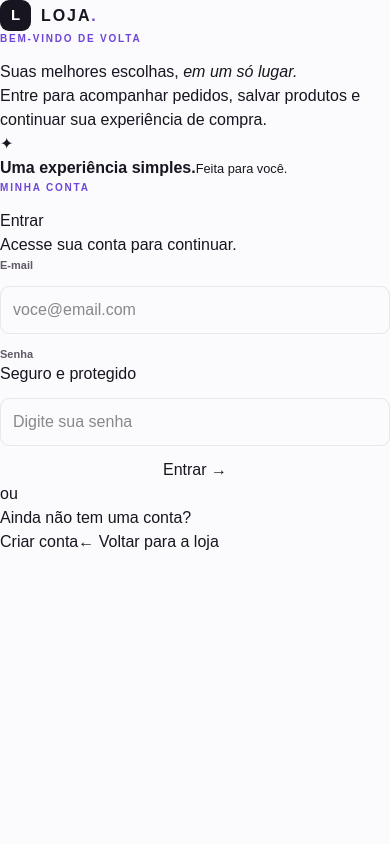
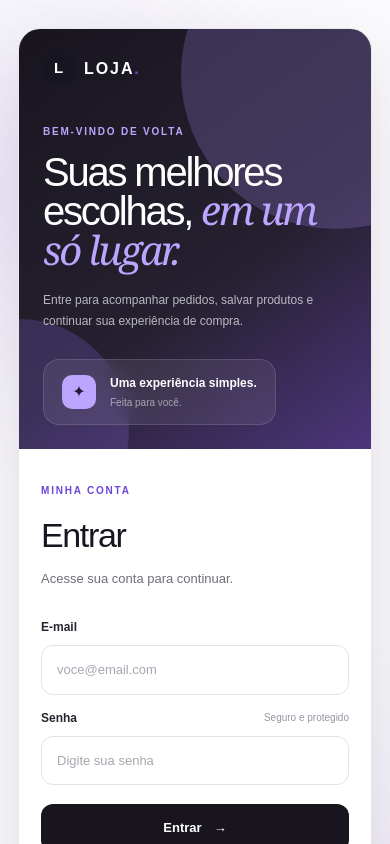
Before and after one commit to XzGuuhXz/loja, a Next.js app: page /login in a window 390 px wide. Shown: the top 844 px of the page. Built offline with nearby package versions, Linux system fonts and the light colour scheme; no server answers.

Commit message:
style: add premium authentication screen styles

```diff
--- a/app/modern.css
+++ b/app/modern.css
@@ -13,15 +13,24 @@
 .primary-btn,.buy-btn,.category,.icon-action,.cart-action,.footer-links a,.desktop-nav a { transition: transform .2s ease, color .2s ease, background-color .2s ease, border-color .2s ease, box-shadow .2s ease; }
 .primary-btn:hover,.buy-btn:hover { box-shadow:0 10px 24px rgba(23,21,31,.16); }.product-card:focus-within { border-color:#cfc5e8; box-shadow:0 14px 34px rgba(37,24,61,.08); }.search:focus-within { border-color:var(--accent); box-shadow:0 0 0 4px rgba(109,69,216,.08); }
 button:focus-visible,a:focus-visible,input:focus-visible { outline:3px solid rgba(109,69,216,.35); outline-offset:3px; }
-.sr-only { position:absolute !important; width:1px !important; height:1px !important; padding:0 !important; margin:-1px !important; overflow:hidden !important; clip:rect(0,0,0,0) !important; white-space:nowrap !important; border:0 !important; }
-.cart-icon { position:static !important; min-width:auto !important; height:auto !important; padding:0 !important; display:inline !important; background:transparent !important; color:inherit !important; font-size:17px !important; }.cart-action > span[aria-hidden='true']:last-child { top:-8px; right:-9px; }
+.sr-only { position:absolute !important; width:1px !important; height:1px !important; padding:0 !important; margin:-1px !important; overflow:hidden !important; clip:rect(0,0,0,0) !important; white-space:nowrap !important; border:0 !important; }.cart-icon { position:static !important; min-width:auto !important; height:auto !important; padding:0 !important; display:inline !important; background:transparent !important; color:inherit !important; font-size:17px !important; }.cart-action > span[aria-hidden='true']:last-child { top:-8px; right:-9px; }
 .form-grid input:invalid:not(:placeholder-shown) { border-color:#b34b5d; }.form-grid input { min-width:0; }
 .loading-state { min-height:55vh; display:grid; place-items:center; align-content:center; gap:14px; color:var(--muted); font-size:12px; }.loading-state p { margin:0; }.loading-spinner { width:30px; height:30px; border:3px solid var(--line); border-top-color:var(--accent); border-radius:50%; animation:loja-spin .8s linear infinite; }
 
-@media (max-width:900px) { .cart-controls { flex-wrap:wrap; justify-content:flex-end; } }
+/* Authentication / account screens */
+.auth-page { min-height:100vh; display:grid; place-items:center; padding:48px 24px; background:radial-gradient(circle at 12% 18%, rgba(109,69,216,.10), transparent 30%), radial-gradient(circle at 90% 82%, rgba(109,69,216,.07), transparent 28%), #fbfafc; color:var(--ink); }
+.auth-shell { width:min(1040px,100%); min-height:650px; display:grid; grid-template-columns:1.05fr .95fr; overflow:hidden; border:1px solid var(--line); border-radius:28px; background:#fff; box-shadow:0 28px 80px rgba(28,20,43,.12); animation:loja-fade-up .55s ease both; }
+.auth-showcase { position:relative; display:flex; flex-direction:column; justify-content:space-between; padding:42px; overflow:hidden; background:linear-gradient(145deg,#18151f 0%,#25202f 58%,#4c367c 100%); color:#fff; }
+.auth-showcase::before,.auth-showcase::after { content:''; position:absolute; border-radius:50%; pointer-events:none; }.auth-showcase::before { width:310px; height:310px; right:-120px; top:-110px; background:rgba(174,145,255,.22); }.auth-showcase::after { width:220px; height:220px; left:-110px; bottom:-90px; background:rgba(132,101,221,.24); }
+.auth-brand { position:relative; z-index:1; color:#fff !important; }.auth-showcase-copy { position:relative; z-index:1; max-width:480px; margin:auto 0; }.auth-showcase-copy .eyebrow { color:#bca5ff; }.auth-showcase-copy h1 { margin:14px 0 20px; font-size:clamp(42px,5vw,68px); line-height:.96; letter-spacing:-.055em; font-weight:500; }.auth-showcase-copy h1 em { color:#bca5ff; font-family:Georgia,serif; font-weight:400; }.auth-showcase-copy > p:last-child { max-width:410px; color:rgba(255,255,255,.68); line-height:1.7; font-size:14px; }
+.auth-mini-card { position:relative; z-index:1; display:flex; align-items:center; gap:14px; width:max-content; max-width:100%; padding:14px 18px; border:1px solid rgba(255,255,255,.13); border-radius:16px; background:rgba(255,255,255,.08); backdrop-filter:blur(12px); }.auth-mini-card > span { display:grid; place-items:center; width:34px; height:34px; border-radius:10px; background:#bca5ff; color:#241a37; }.auth-mini-card strong,.auth-mini-card small { display:block; }.auth-mini-card strong { font-size:12px; }.auth-mini-card small { margin-top:3px; color:rgba(255,255,255,.55); font-size:10px; }
+.auth-card { align-self:center; width:min(390px,calc(100% - 64px)); margin:auto; padding:20px 0; }.auth-card-head .eyebrow { margin-bottom:12px; }.auth-card-head h2 { margin:0; font-size:38px; letter-spacing:-.04em; }.auth-card-head > p:last-child { margin:8px 0 30px; color:var(--muted); font-size:13px; }.form-grid { display:grid; gap:9px; }.form-grid label { color:#28242f; font-size:12px; font-weight:600; }.auth-label-row { display:flex; align-items:center; justify-content:space-between; margin-top:5px; }.auth-label-row span { color:#9a94a3; font-size:10px; }.form-grid input { width:100%; box-sizing:border-box; border:1px solid #e4e0e9; border-radius:12px; padding:14px 15px; background:#fff; color:var(--ink); font:inherit; font-size:13px; outline:none; transition:border-color .2s,box-shadow .2s; }.form-grid input::placeholder { color:#aaa5b0; }.form-grid input:focus { border-color:#8d6ae0; box-shadow:0 0 0 4px rgba(109,69,216,.09); }
+.auth-submit { margin-top:10px; width:100%; display:flex; justify-content:center; align-items:center; gap:12px; border:0; border-radius:12px; padding:14px 16px; background:#18151f; color:#fff; font:inherit; font-size:13px; font-weight:700; cursor:pointer; transition:transform .2s,box-shadow .2s,opacity .2s; }.auth-submit:hover:not(:disabled) { transform:translateY(-2px); box-shadow:0 12px 25px rgba(24,21,31,.18); }.auth-submit:disabled { opacity:.65; cursor:wait; }.auth-message { margin:8px 0 0; padding:11px 12px; border-radius:10px; background:#fff3f5; color:#a33e52; font-size:11px; line-height:1.5; }
+.auth-divider { display:flex; align-items:center; gap:12px; margin:24px 0 18px; color:#aaa5b0; font-size:10px; }.auth-divider::before,.auth-divider::after { content:''; height:1px; flex:1; background:#eeeaf1; }.auth-footer-text { margin:0 0 10px; text-align:center; color:var(--muted); font-size:12px; }.auth-secondary { display:block; width:100%; box-sizing:border-box; border:1px solid #ded9e5; border-radius:12px; padding:13px 16px; text-align:center; color:#211d28; font-size:12px; font-weight:700; transition:background .2s,border-color .2s,transform .2s; }.auth-secondary:hover { background:#f8f5fb; border-color:#cfc5e8; transform:translateY(-1px); }.auth-back { display:block; margin-top:24px; text-align:center; color:#777180; font-size:11px; }.auth-back:hover { color:var(--accent); }
+
+@media (max-width:900px) { .cart-controls { flex-wrap:wrap; justify-content:flex-end; } .auth-shell { grid-template-columns:1fr; max-width:560px; }.auth-showcase { min-height:330px; padding:30px; }.auth-showcase-copy { margin:55px 0 35px; }.auth-showcase-copy h1 { font-size:48px; }.auth-card { padding:40px 0 48px; } }
 @media (max-width:700px) {
-  .announcement { padding:0 14px; text-align:center; font-size:9px; }.header-inner { height:68px; padding:0 18px; gap:12px; }.header-actions { gap:10px; }.search { width:min(42vw,180px); }
-  .hero { padding-left:18px; padding-right:18px; }.hero h1 { font-size:clamp(43px,14vw,64px); }.catalog { padding-left:18px; padding-right:18px; }.section-heading h2 { font-size:30px; }.product-grid { gap:12px; }.product-image { height:190px; }.product-info { padding:14px; }.product-info h3 { font-size:14px; }.product-description { min-height:0; }
-  .trust-banner { margin-left:18px; margin-right:18px; padding:40px 28px; }.trust-banner h2 { font-size:34px; }.trust-stat { width:115px; height:115px; }.footer-main,.footer-bottom { align-items:flex-start; flex-direction:column; gap:18px; }.cart-row { align-items:flex-start; flex-direction:column; }.cart-controls { width:100%; justify-content:flex-end; }
+  .announcement { padding:0 14px; text-align:center; font-size:9px; }.header-inner { height:68px; padding:0 18px; gap:12px; }.header-actions { gap:10px; }.search { width:min(42vw,180px); }.hero { padding-left:18px; padding-right:18px; }.hero h1 { font-size:clamp(43px,14vw,64px); }.catalog { padding-left:18px; padding-right:18px; }.section-heading h2 { font-size:30px; }.product-grid { gap:12px; }.product-image { height:190px; }.product-info { padding:14px; }.product-info h3 { font-size:14px; }.product-description { min-height:0; }.trust-banner { margin-left:18px; margin-right:18px; padding:40px 28px; }.trust-banner h2 { font-size:34px; }.trust-stat { width:115px; height:115px; }.footer-main,.footer-bottom { align-items:flex-start; flex-direction:column; gap:18px; }.cart-row { align-items:flex-start; flex-direction:column; }.cart-controls { width:100%; justify-content:flex-end; }
+  .auth-page { padding:18px; place-items:start center; }.auth-shell { border-radius:22px; min-height:auto; margin:10px 0; }.auth-showcase { min-height:290px; padding:24px; }.auth-showcase-copy { margin:40px 0 28px; }.auth-showcase-copy h1 { font-size:40px; }.auth-showcase-copy > p:last-child { font-size:12px; }.auth-card { width:calc(100% - 44px); padding:34px 0 36px; }.auth-card-head h2 { font-size:34px; }
 }
 @media (prefers-reduced-motion:reduce) { html { scroll-behavior:auto; } *,*::before,*::after { animation-duration:.01ms !important; animation-iteration-count:1 !important; transition-duration:.01ms !important; scroll-behavior:auto !important; } }
```
